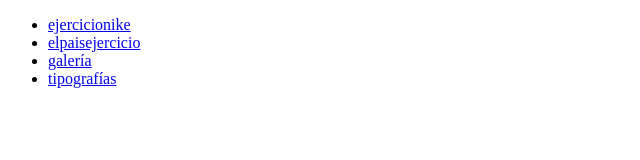
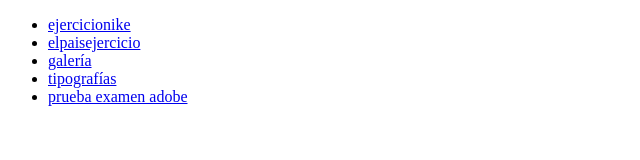
Before and after one commit to isaacvillena/tped1-24-25, a plain HTML site: page index.html in a window 1280 px wide. Shown: the whole page, without its empty margins (0-640 px from the left). Drawn offline with Linux system fonts and the light colour scheme.

Commit message:
examen prueba subido

```diff
--- a/index.html
+++ b/index.html
@@ -12,6 +12,7 @@
             <li> <a href="elpaisejercicio/index.html">elpaisejercicio</a></li>
             <li><a href="galeria/index.html">galería</a></li>
             <li><a href="fuentes tipo/index.html">tipografías</a></li>
+            <li><a href="prueba examen adobe/index.html">prueba examen adobe</a></li>
         </ul>
     </div>
 
```
